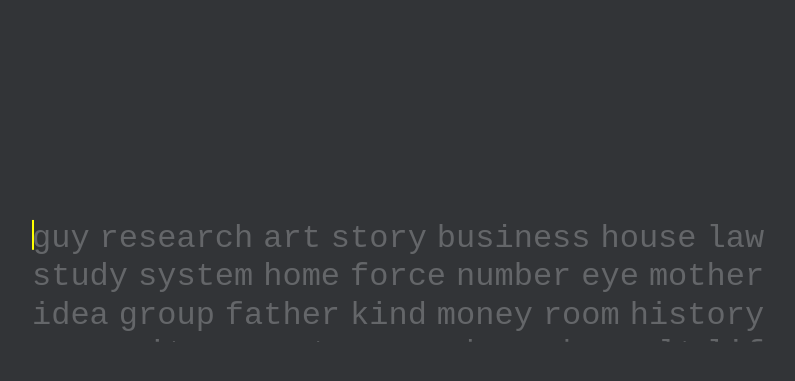
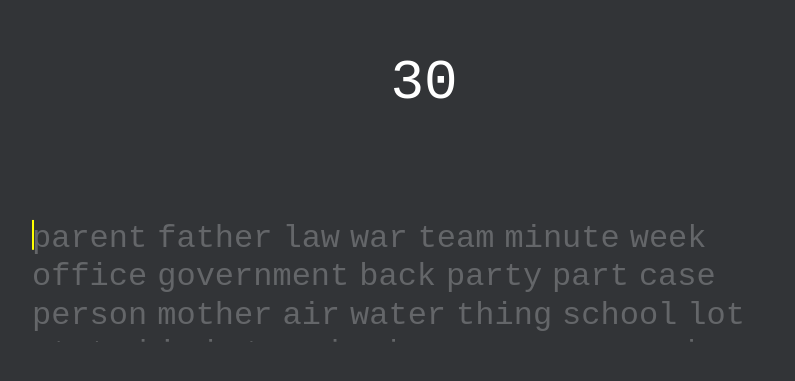
Before and after one commit to JohanChristiansson/Avancerad-webbprogrammering-TDDD27, a Next.js app in the folder typewizard/: page / in a window 1280 px wide. Shown: the part 119-500 px from the top of the page, without its empty margins (224-1019 px from the left). Built offline with nearby package versions, Linux system fonts and the light colour scheme.

Commit message:
Row-switching almost working, and timer added

```diff
--- a/typewizard/app/game2.tsx
+++ /dev/null
@@ -1,114 +0,0 @@
-'use client'
-import { getRandomWords, getExpectedLetter} from '../app/gamelogic/engine'
-import '../app/globals.css';
-import React, { useState, useEffect } from 'react';
-
-
-export default function Home() {
-
-    const [words, setWords] = useState<string[]>([]);
-  const [typedLetters, setTypedLetters] = useState<string[]>([]);
-  const [correctLetterIndex, setcorrectLetterIndex] = useState<number>(0);
-  const [currentWordIndex, setCurrentWordIndex] = useState<number>(0);
-  const [completedWords, setCompletedWords] = useState<string[]>([]);
-  const[charactersTyped, setCharactersTyped] = useState<number>(0);
-  const [currentLetterIndex, setCurrentLetterIndex] = useState<number>(0);
-
-  const [rowToString, setRowToString] = useState<string>('initialValue');
-
-  useEffect(() => {
-    // Fetch or generate the random words when the component mounts
-    const fetchedWords = getRandomWords(40, "1337");
-    setWords(fetchedWords);
-  }, []);
-
-  useEffect(() => {
-    // Update rowToString when words array changes
-    const firstTenWords = words.slice(0, 10).join(' ');
-    setRowToString(firstTenWords);
-  }, [words]);
-
-
-
-
-  useEffect(() => {
-    const handleKeyPress = (event: KeyboardEvent) => {
-      const { key } = event;
-      const currentWord = words[currentWordIndex];
-      const currentLetter = currentWord[correctLetterIndex];
-
-      if (/^[a-zA-Z]$/.test(key)) {
-        setCharactersTyped(prevCharactersTyped => prevCharactersTyped + 1);
-        setCurrentLetterIndex(prevCurrentLetterIndex => prevCurrentLetterIndex + 1);
-      }
-
-      if(key == ' ') {                                       //Handling skipping to next word
-        setCharactersTyped(prevCharactersTyped => prevCharactersTyped + words[currentWordIndex].length - currentLetterIndex);
-        setCurrentLetterIndex(0);
-        setCurrentWordIndex(prevIndex => prevIndex + 1);
-        setcorrectLetterIndex(0);
-
-      }
-
-      if(correctLetterIndex == currentWord.length - 1 && key == ' ') {  //Handling going to next word when previous done
-        setCompletedWords(prevCompletedWords => [...prevCompletedWords, currentWord]);
-        console.log(completedWords);
-        setCurrentWordIndex(prevIndex => prevIndex + 1);
-        setcorrectLetterIndex(0);
-        setCurrentLetterIndex(0);
-      }
-
-
-      if (key === currentLetter) {              //Handling individual letters
-        setTypedLetters(prevLetters => [...prevLetters, key.toLowerCase()]);
-        setcorrectLetterIndex(prevIndex => prevIndex + 1);
-        console.log("correct" + completedWords[0])
-      }
-    };
-
-    window.addEventListener('keypress', handleKeyPress);
-
-    return () => {
-      window.removeEventListener('keypress', handleKeyPress);
-    };
-  }, [correctLetterIndex, currentWordIndex, words]);
-
-  return (
-    <main>
-      <div className="wordBox">
-
-      <div
-        className="cursor"
-        style={{
-          position: 'absolute',
-          left: `${charactersTyped * 17.5 + currentWordIndex*10.5}px`,
-          height: '30px',
-          width: '2px',
-          backgroundColor: 'white',
-        }}
-      ></div>
-        {words.map((word, wordIndex) => (
-          <span key={wordIndex} className={`word ${wordIndex < currentWordIndex ? 'completedWord' : ''}`}>
-          {word.split('').map((letter, letterIndex) => (
-            <span
-              key={letterIndex}
-              className={`letter ${
-                wordIndex === currentWordIndex && letterIndex <= correctLetterIndex - 1 && letter == words[currentWordIndex][currentLetterIndex - 1]
-                  ? 'correct'
-                  : ''
-              } ${
-                wordIndex === currentWordIndex && letterIndex === correctLetterIndex && letter !== words[currentWordIndex][currentLetterIndex]
-                  ? 'incorrect'
-                  : ''
-              }`}
-            >
-              {letter}
-            </span>
-          ))}
-          </span>
-        ))}
-      </div>
-    </main>
-  );
-
-}
--- a/typewizard/app/gamelogic/engine.tsx
+++ b/typewizard/app/gamelogic/engine.tsx
@@ -37,6 +37,29 @@ export function getRandomWords(nrOfWords: number, seed: string) {
     return randomWords;
 }
 
-export function getExpectedLetter(words: string[], word: number, pos: number) {
-    return words[word][pos]
+
+
+
+export function getWordsPerRow(words: string[], width: number, charWidth: number, spaceWidth: number) {
+
+    let sum = 0;
+    let wordsPerRow: number[] = [];
+    let row = 0;
+    let bonus = 1;
+
+
+    for(let i = 0; i < words.length; i++) {
+
+        if(sum + words[i].length*charWidth + spaceWidth < width) {
+            sum = sum + words[i].length*charWidth + spaceWidth;
+        }
+        else {
+            wordsPerRow[row] = i;
+            sum = 0;
+            row++;
+        }
+
+
+    }
+    return wordsPerRow;
 }
--- a/typewizard/app/globals.css
+++ b/typewizard/app/globals.css
@@ -23,7 +23,7 @@ body
     display: flex;
     flex-wrap: wrap;
     font-family: 'Roboto Mono', monospace;
-    font-size: xx-large;
+    font-size: 32px;
     line-height: 1.2; /* Adjust line height as per your design */
     max-height: calc(1.7 * 2.25em); /* Calculate max height based on line height and larger font size */
     overflow: hidden;
@@ -54,3 +54,12 @@ body
 
 
 }
+
+.timer {
+  color: white;
+  position: absolute;
+  left: 48%;
+  top: 20%;
+  font-size: 350%;
+  font-family: 'Roboto Mono', monospace;
+}
--- a/typewizard/app/page.tsx
+++ b/typewizard/app/page.tsx
@@ -1,24 +1,85 @@
 'use client'
-import { getRandomWords, getExpectedLetter} from '../app/gamelogic/engine'
+import {getRandomWords, getWordsPerRow} from '../app/gamelogic/engine'
 import '../app/globals.css';
 import React, { useState, useEffect, useRef } from 'react';
+
+const getWidthInPx = (element: HTMLElement | null): number => {
+  if (!element) return 0;
+  return element.offsetWidth;
+};
 
 
 export default function Home() {
 
-  const [words, setWords] = useState<string[]>([]);               //The random words
+  //TIMER
+  const [timer, setTimer] = useState(30); // 30 seconds timer
+  const [timerRunning, setTimerRunning] = useState(false);
+
+  // Start the timer when the user presses the first letter
+  const handleFirstLetterTyped = () => {
+      setTimerRunning(true);
+  };
+
+  // Update the timer every second
+  useEffect(() => {
+    let intervalId: NodeJS.Timeout;
+      if (timerRunning) {
+          intervalId = setInterval(() => {
+              setTimer(prevTimer => {
+                  if (prevTimer > 0) {
+                      return prevTimer - 1; // Decrement timer value if greater than 0
+                  } else {
+                      // Timer reached zero, stop the timer
+                      setTimerRunning(false);
+                      clearInterval(intervalId);
+                      return 0;
+                  }
+              });
+          }, 1000);
+      }
+
+      // Clean up function to stop the timer when the component unmounts or when timerRunning becomes false
+      return () => clearInterval(intervalId);
+  }, [timerRunning]);
+
+
+
+
+
+
+  //LOGIC VARIABLES
+  const wordBoxRef = useRef<HTMLDivElement>(null);          //Declaring the wordbox div here so we can determine its width regardless of screen size
+  const [words, setWords] = useState<string[]>([]);        //The random words
   const [typedLetters, setTypedLetters] = useState<{ letter: string; correct: boolean; wordIndex: number; position: number }[]>([]); //List of all input characters, if they are correct, and their position
+
+
 
   //STYLING VARIABLES
   const [nrOfChars, setNrOfChars] = useState<number>(0);
   const [nrOfSpaces, setNrOfSpaces] = useState<number>(0);
+  const [currentRowIndex, setCurrentRowIndex] = useState<number>(0); //Which row we are currently on
+  const [wordsPerRowState, setWordsPerRowState] = useState<number>(0);
 
-  let letterIndex = 0;
-  let wordIndex = 0;
+
+
+  let letterIndex = 0;     //Which letter in the current word the user is on
+  let wordIndex = 0;      //Which word (in total) the user is on
+  let simpleRow = 0;
+
+
+  useEffect(() => {                                        //STUFF THAT LOADS WHEN APPLICATION STARTS
+    setWords(getRandomWords(100,"1337851"));
+  },[]);
 
   useEffect(() => {
-    setWords(getRandomWords(40,"1338"));
-  },[]);
+    if (words.length > 0) {
+        const wordBoxWidth = getWidthInPx(wordBoxRef.current);
+        console.log(getWordsPerRow(words, getWidthInPx(wordBoxRef.current), 17.5, 10.5));
+    }
+}, [words]);
+
+
+
 
 
   useEffect(() => {
@@ -29,7 +90,13 @@ export default function Home() {
       const { key, code } = event;
       const currentWord = words[wordIndex];
       const currentLetter = currentWord[letterIndex];
-      const letterIndexState = letterIndex;
+      const letterIndexState = letterIndex;       //letterIndex made const to be used in useState
+      const currentWordsPerRow = getWordsPerRow(words, getWidthInPx(wordBoxRef.current), 17.5, 10.5)[simpleRow];
+
+
+      if (/^[a-zA-Z]$/.test(key) && !timerRunning) { //If letter-key
+        handleFirstLetterTyped();
+    }
 
       if (/^[a-zA-Z]$/.test(key) && letterIndex < currentWord.length) { //If input is a letter and it is not the last letter of the current word
         setNrOfChars(prevNrOfChars => prevNrOfChars + 1);
@@ -44,19 +111,36 @@ export default function Home() {
       }
 
       else if(key == ' ') {
-        if(letterIndex != currentWord.length) {
+        if(letterIndex != currentWord.length) {   //If not on last letter, aka skipping the word
           setNrOfChars(prevNrOfChars => prevNrOfChars + (currentWord.length - letterIndexState));
         }
         setNrOfSpaces(prevNrOfSpaces => prevNrOfSpaces + 1);
         wordIndex = wordIndex + 1;
+        console.log(wordIndex);
         letterIndex = 0;
+        if(wordIndex >= currentWordsPerRow) {
+          setCurrentRowIndex(prevRowIndex => prevRowIndex + 1);
+          setNrOfChars(0);
+          setNrOfSpaces(0);
+          simpleRow++;
+
+        }
       }
 
 
-      else if(code === "Backspace" && letterIndex != 0) {
+      else if(code === "Backspace" && letterIndex != 0) { //Pressing backspace, while not on the first letter of a word
         setNrOfChars(prevNrOfChars => prevNrOfChars - 1);
         letterIndex = letterIndex - 1;
         setTypedLetters(prevTypedLetters => prevTypedLetters.slice(0, -1));
+      }
+
+      else if(code === "Enter") {
+        setCurrentRowIndex(prevRowIndex => prevRowIndex + 1);
+        setNrOfChars(0);
+        setNrOfSpaces(0);
+        simpleRow++;
+        wordIndex++;
+        letterIndex = 0;
       }
 
     };
@@ -72,7 +156,8 @@ export default function Home() {
 
   return (
     <main>
-      <div className="wordBox">
+      <h1 className="timer">{timer}</h1>
+      <div ref={wordBoxRef} className="wordBox">
 
      {/*CURSOR*/}
       <div
@@ -89,7 +174,7 @@ export default function Home() {
 
      {/*WORDS*/}
      {words.map((word, wIndex) => (
-          <span key={wIndex} className={'word'}>
+          <span key={wIndex} className={'word'} style={{ position: 'relative', top: `${-38 * currentRowIndex}px` }}>
             {word.split('').map((letter, lIndex) => {
               const typedLetter = typedLetters.find(item => item.wordIndex === wIndex && item.position === lIndex);
               if (typedLetter) {
@@ -111,11 +196,4 @@ export default function Home() {
       </div>
     </main>
   );
-
-
-
-
-
-
-
 }
```
